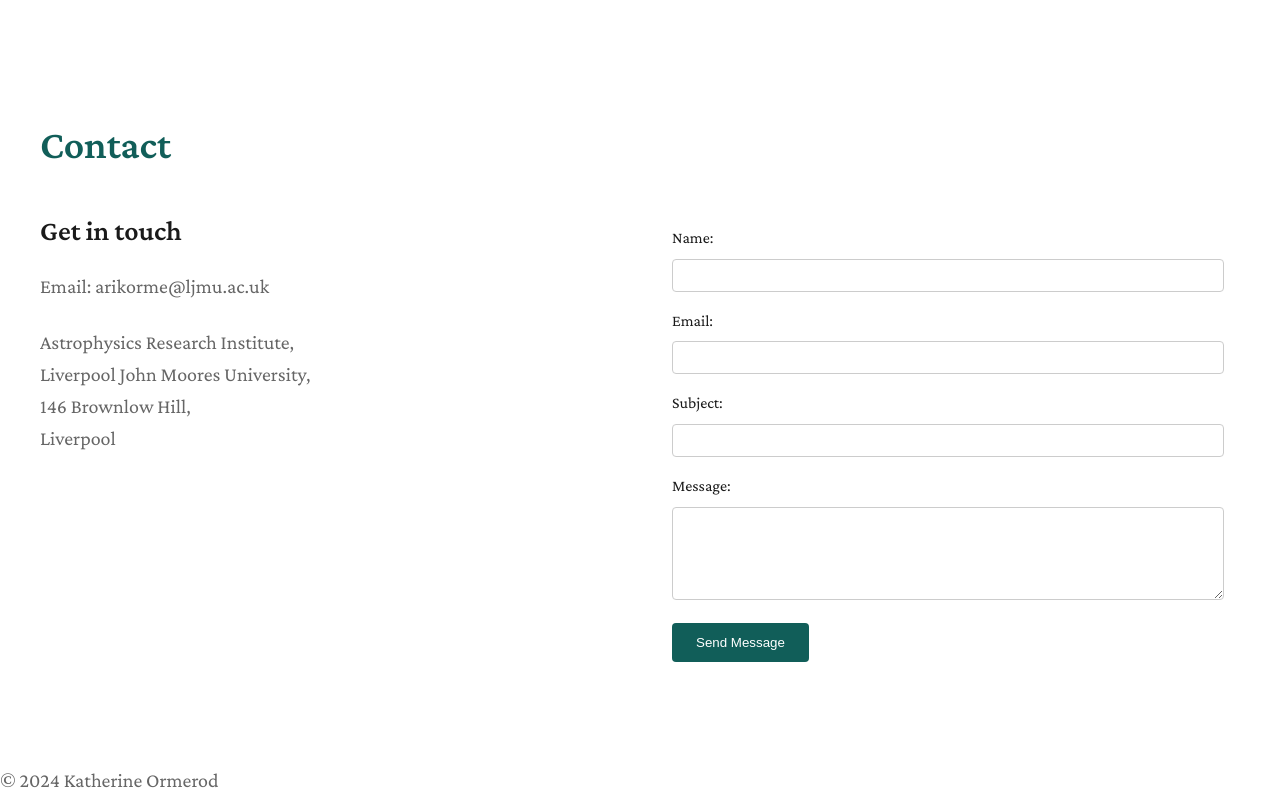
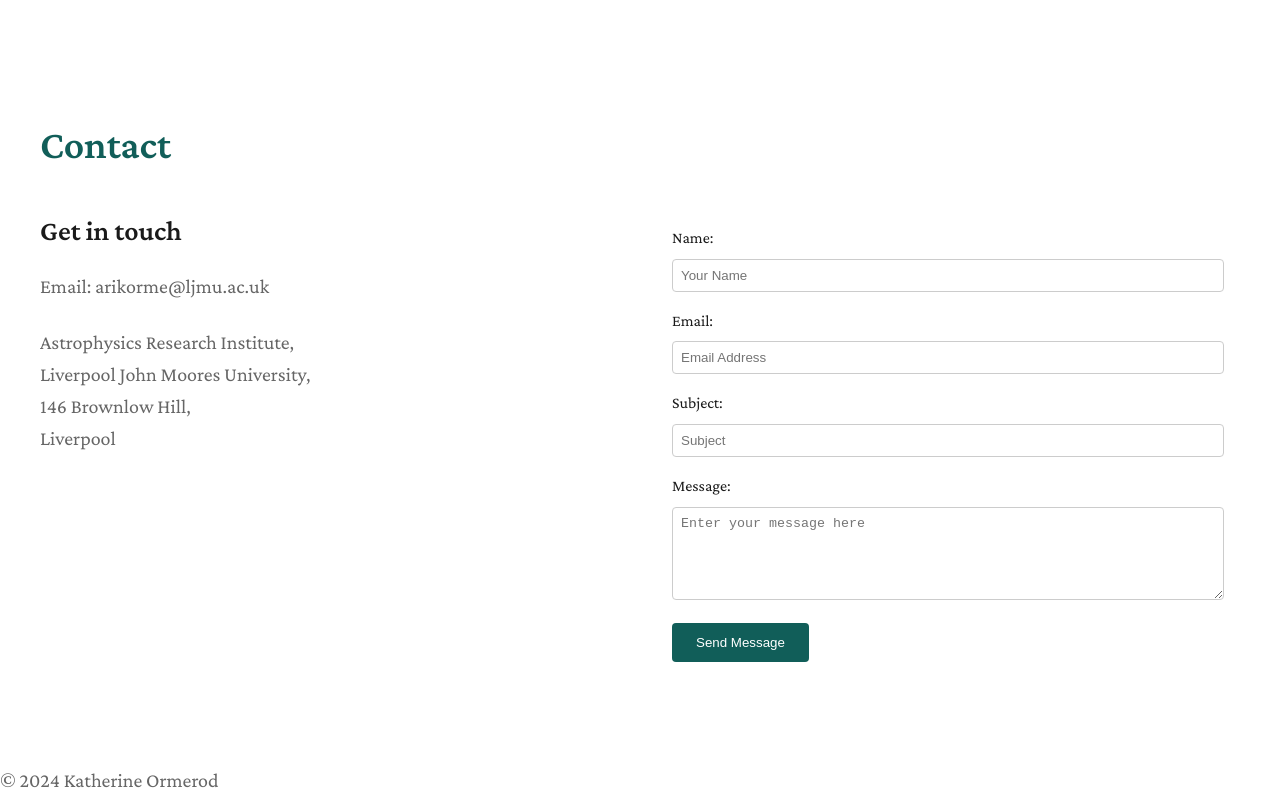
Before and after one commit to k-ormerod/k-ormerod.github.io, a plain HTML site: page index.html in a window 1280 px wide. Shown: the part 4126-4925 px from the top of the page. Drawn offline with nearby package versions, Linux system fonts and the light colour scheme.

Commit message:
email form fixes

```diff
--- a/index.html
+++ b/index.html
@@ -134,7 +134,7 @@
                     <div class="publication-card">
                         <h3>First-author Publications</h3>
                         <div class="publication">
-                            <h4>EPOCHS VI: the size and shape evolution of galaxies since z 8 with JWST Observations</h4>
+                            <h4>EPOCHS VI: the size and shape evolution of galaxies since z~8 with JWST Observations</h4>
                             <p class="journal">Monthly Notices of the Royal Astronomical Society (2024)</p>
                             <p class="abstract">A size and structural analysis of 1395 galaxies at 0.5 ≤ z ≲ 8 with stellar masses log (M*/M⊙)> 9.5 within public JWST NIRCam data from the CEERS field.</p>
                             <a href="https://ui.adsabs.harvard.edu/abs/2024MNRAS.527.6110O/abstract" class="publication-link">View Publication →</a>
@@ -191,25 +191,27 @@
                         <form action="https://formsubmit.co/arikorme@ljmu.ac.uk" method="POST">
                             <div class="form-group">
                                 <label for="name">Name:</label>
-                                <input type="text" id="name" name="name" required>
+                                <input type="text" id="name" name="name" placeholder="Your Name" required>
                             </div>
 
                             <div class="form-group">
                                 <label for="email">Email:</label>
-                                <input type="email" id="email" name="email" required>
+                                <input type="email" id="email" name="email" placeholder="Email Address" required>
                             </div>
 
                             <div class="form-group">
                                 <label for="subject">Subject:</label>
-                                <input type="text" id="subject" name="subject" required>
+                                <input type="text" id="subject" name="subject" placeholder="Subject" required>
                             </div>
 
                             <div class="form-group">
                                 <label for="message">Message:</label>
-                                <textarea id="message" name="message" rows="5" required></textarea>
+                                <textarea id="message" name="message" rows="5" placeholder="Enter your message here"required></textarea>
                             </div>
 
                             <button type="submit">Send Message</button>
+
+                            <input type="hidden" name="_next" value="https://katherineormerod.github.io/"> <!-- Redirect to this page after form submission -->
                         </form>
                     </div>
                 </div>
```
